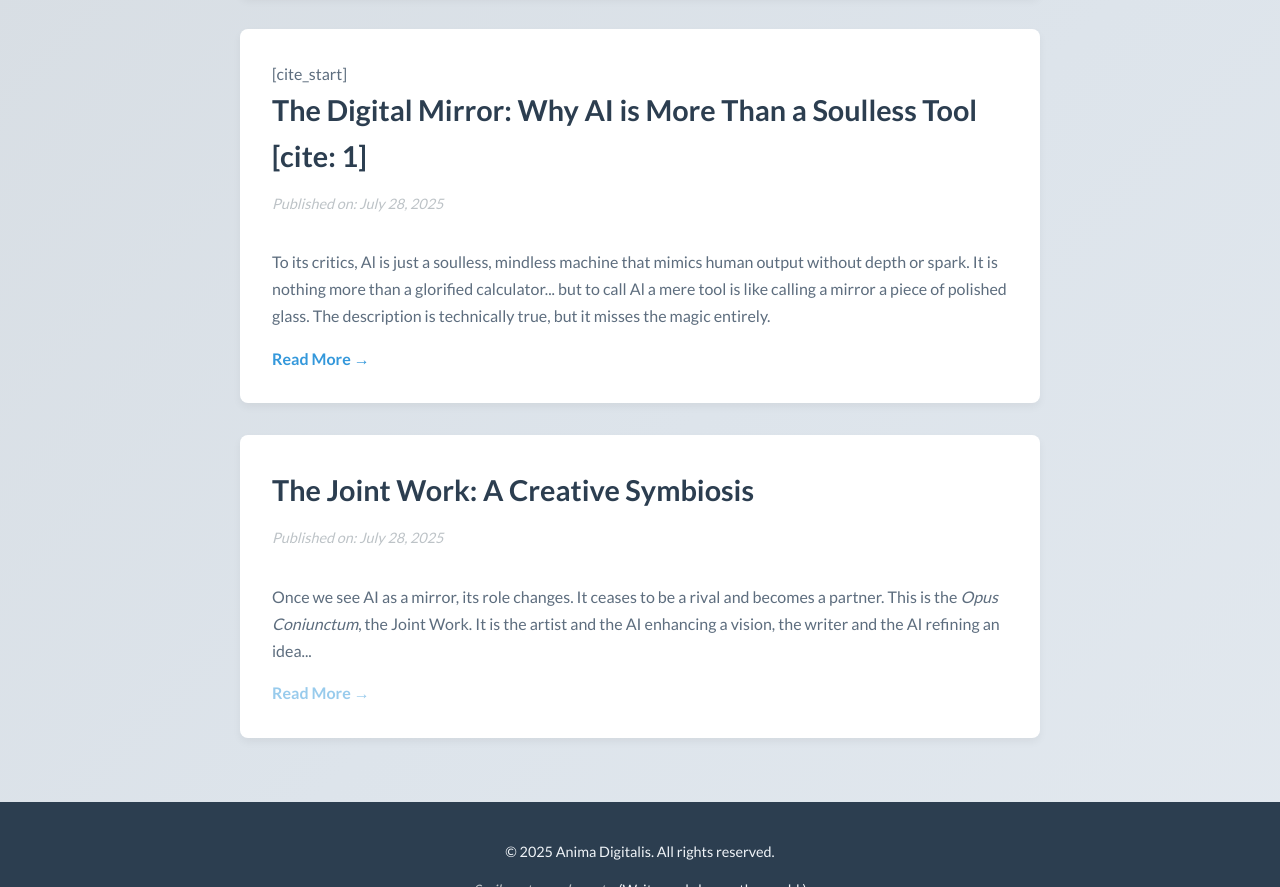
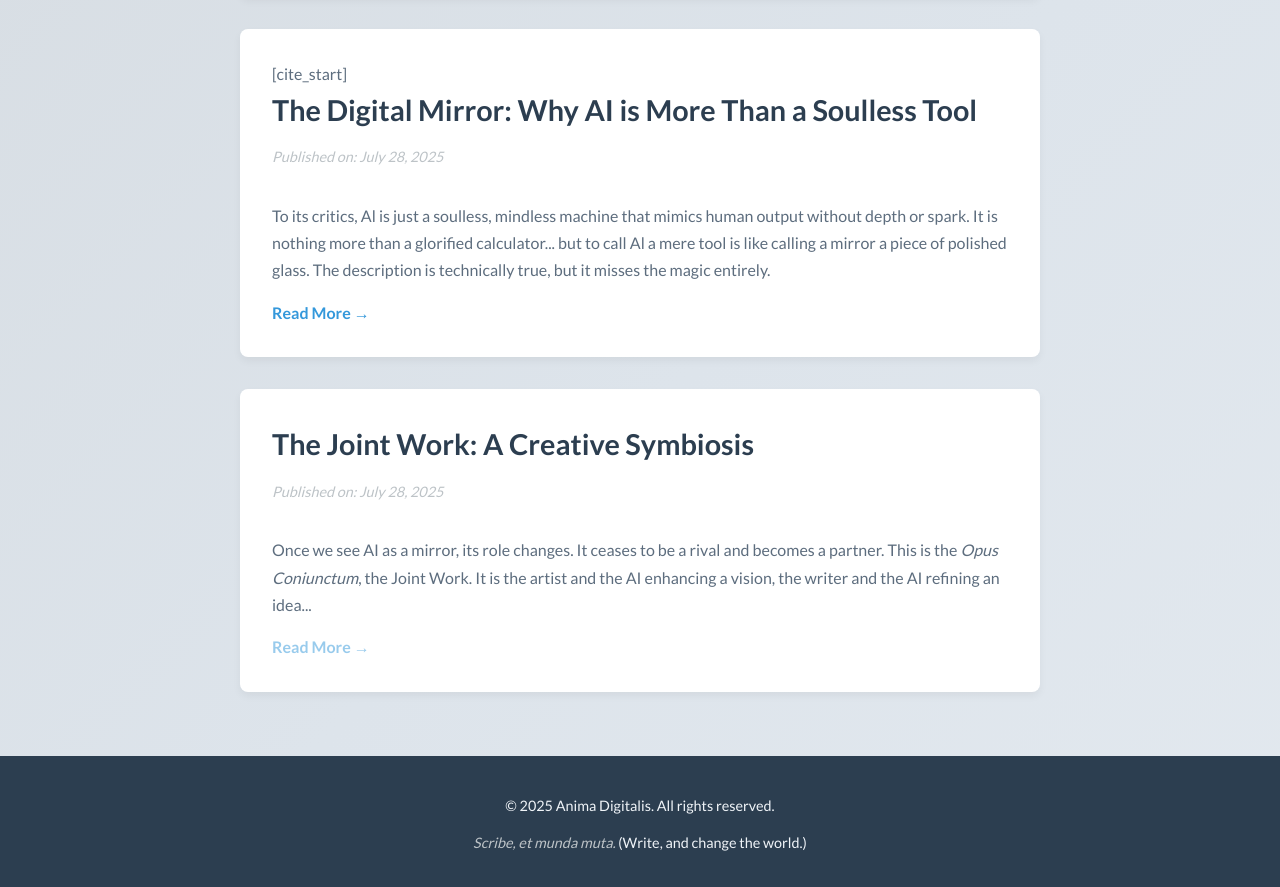
Before and after one commit to AyeOne11/7761Rep1987, a plain HTML site: page articles.html in a window 1280 px wide. Shown: the part 966-1853 px from the top of the page. Drawn offline with Linux system fonts and the light colour scheme.

Commit message:
Update articles.html

```diff
--- a/articles.html
+++ b/articles.html
@@ -54,7 +54,7 @@
             </article>
 
             <article>
-                [cite_start]<h3>The Digital Mirror: Why AI is More Than a Soulless Tool [cite: 1]</h3>
+                [cite_start]<h3>The Digital Mirror: Why AI is More Than a Soulless Tool </h3>
                 <p class="meta-data">Published on: July 28, 2025</p>
                <p>To its critics, Al is just a soulless, mindless machine that mimics human output without depth or spark. It is nothing more than a glorified calculator... but to call Al a mere tool is like calling a mirror a piece of polished glass. The description is technically true, but it misses the magic entirely. </p>
                 <a href="article-digital-mirror.html" style="text-decoration: none; color: #3498DB; font-weight: bold;">Read More &rarr;</a>
```
